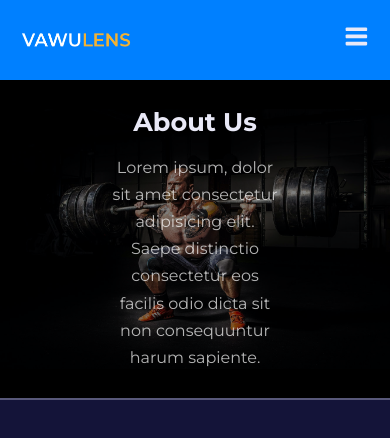
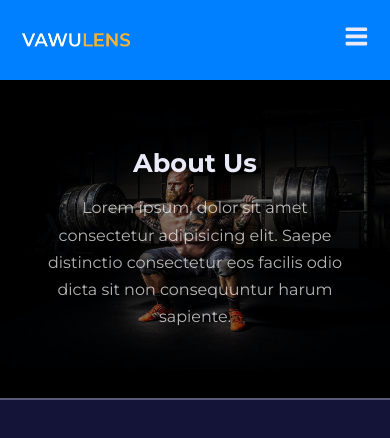
Before and after one commit to erickdc7/react-trainer-website, a React (Create React App) app: page /about in a window 390 px wide. Shown: the top 438 px of the page. Built offline with nearby package versions, Linux system fonts and the light colour scheme; the HTML template or start-up script is replaced by a standard one.

Commit message:
media queries in medium screens header__content styles added to index.css

```diff
--- a/src/index.css
+++ b/src/index.css
@@ -215,6 +215,10 @@ section {
   h2 {
     font-size: 1.6rem;
   }
+
+  .header__content {
+    width: 76%;
+  }
 }
 
 /* MEDIA QUERIES (small screens) */
```
